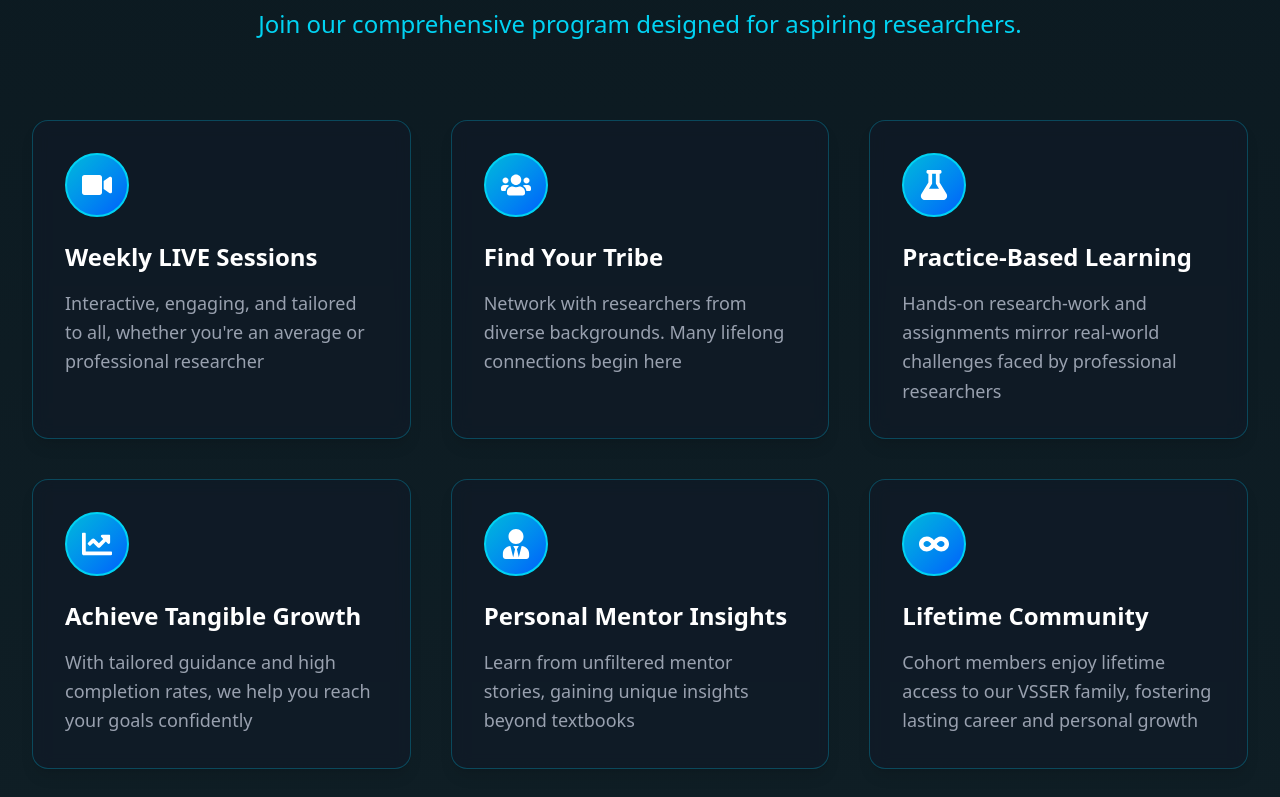
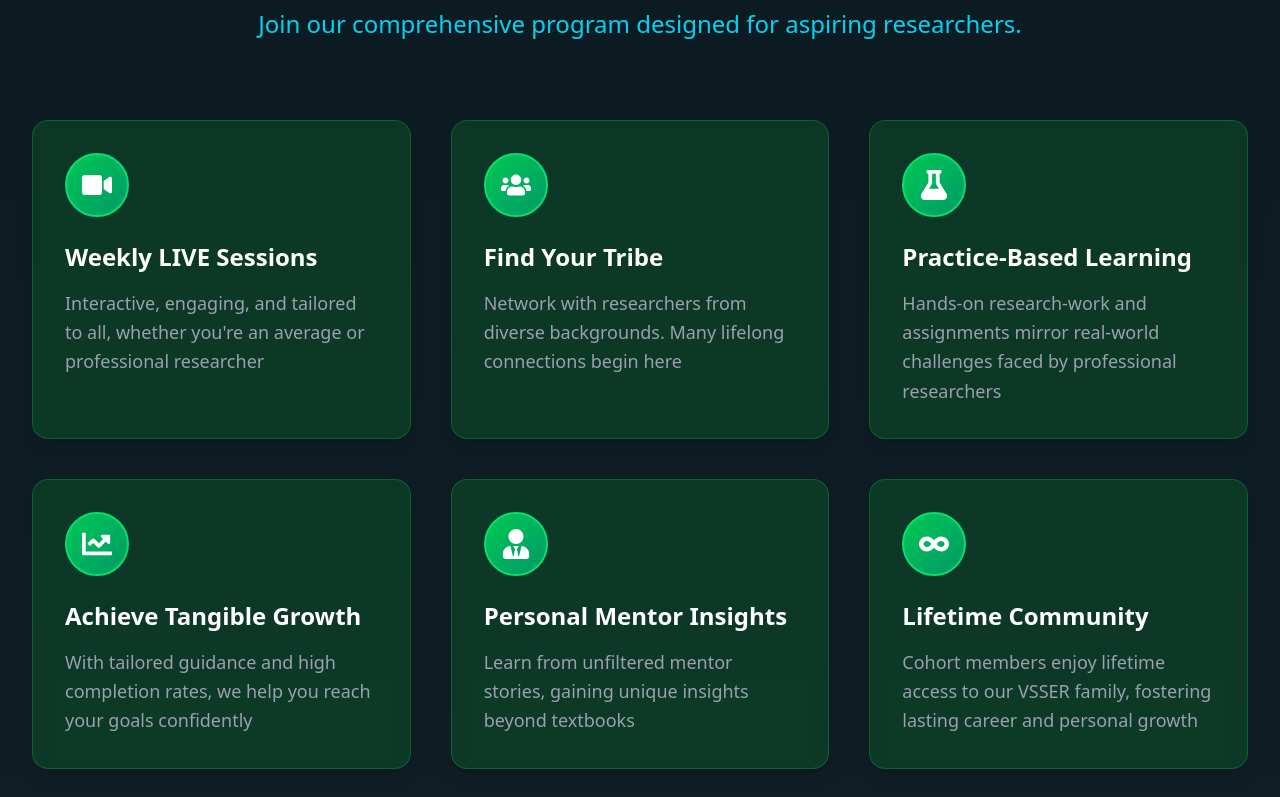
Before and after one commit to vikash-shaw-013/test, a React (Vite) app: page / in a window 1280 px wide. Shown: the part 5023-5820 px from the top of the page. Built offline with nearby package versions, Linux system fonts and the light colour scheme.

Commit message:
Update ProgramFeatures.jsx

```diff
--- a/src/components/ProgramFeatures.jsx
+++ b/src/components/ProgramFeatures.jsx
@@ -90,16 +90,19 @@ const ProgramFeatures = () => {
           {features.map((feature, index) => (
             <motion.div
               key={index}
-              className="bg-gray-900/50 backdrop-blur-sm p-8 rounded-2xl shadow-lg hover:shadow-cyan-500/20 transition-all duration-300 hover:scale-105 border border-cyan-500/30 hover:border-cyan-400 group"
+              className="bg-green-900/50 backdrop-blur-sm p-8 rounded-2xl shadow-lg
+                         hover:bg-white hover:shadow-white/40
+                         transition-all duration-300 hover:scale-105
+                         border border-green-500/30 hover:border-white group"
               variants={itemVariants}
             >
-              <div className="w-16 h-16 bg-gradient-to-br from-cyan-500 to-blue-600 border-2 border-cyan-400 rounded-full flex items-center justify-center mb-6 transition-transform duration-300 group-hover:scale-110 group-hover:rotate-12">
+              <div className="w-16 h-16 bg-gradient-to-br from-green-500 to-emerald-600 border-2 border-green-400 rounded-full flex items-center justify-center mb-6 transition-transform duration-300 group-hover:scale-110 group-hover:rotate-12">
                 <feature.icon className="text-white text-3xl" />
               </div>
-              <h3 className="text-2xl font-bold text-white mb-4">
+              <h3 className="text-2xl font-bold text-white mb-4 group-hover:text-gray-900">
                 {feature.title}
               </h3>
-              <p className="text-gray-400 text-lg leading-relaxed">
+              <p className="text-gray-400 text-lg leading-relaxed group-hover:text-gray-700">
                 {feature.desc}
               </p>
             </motion.div>
```
